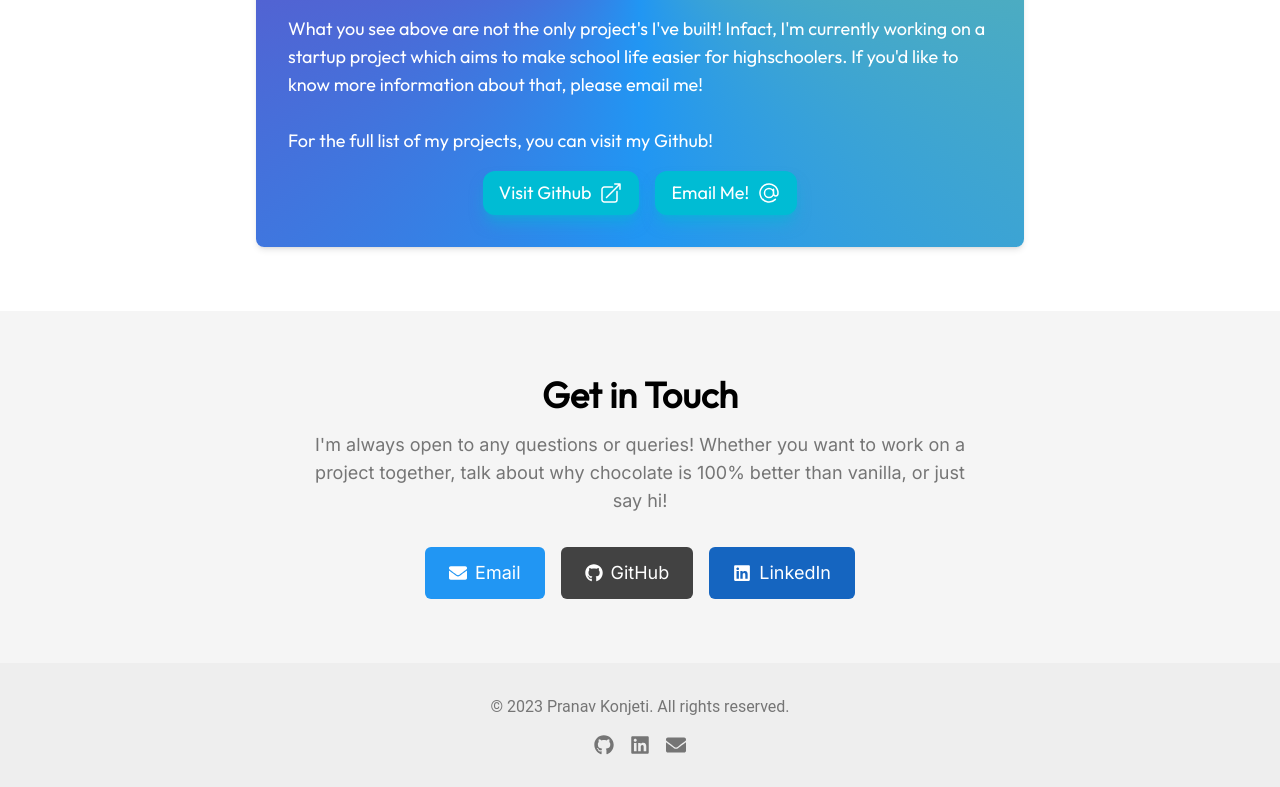
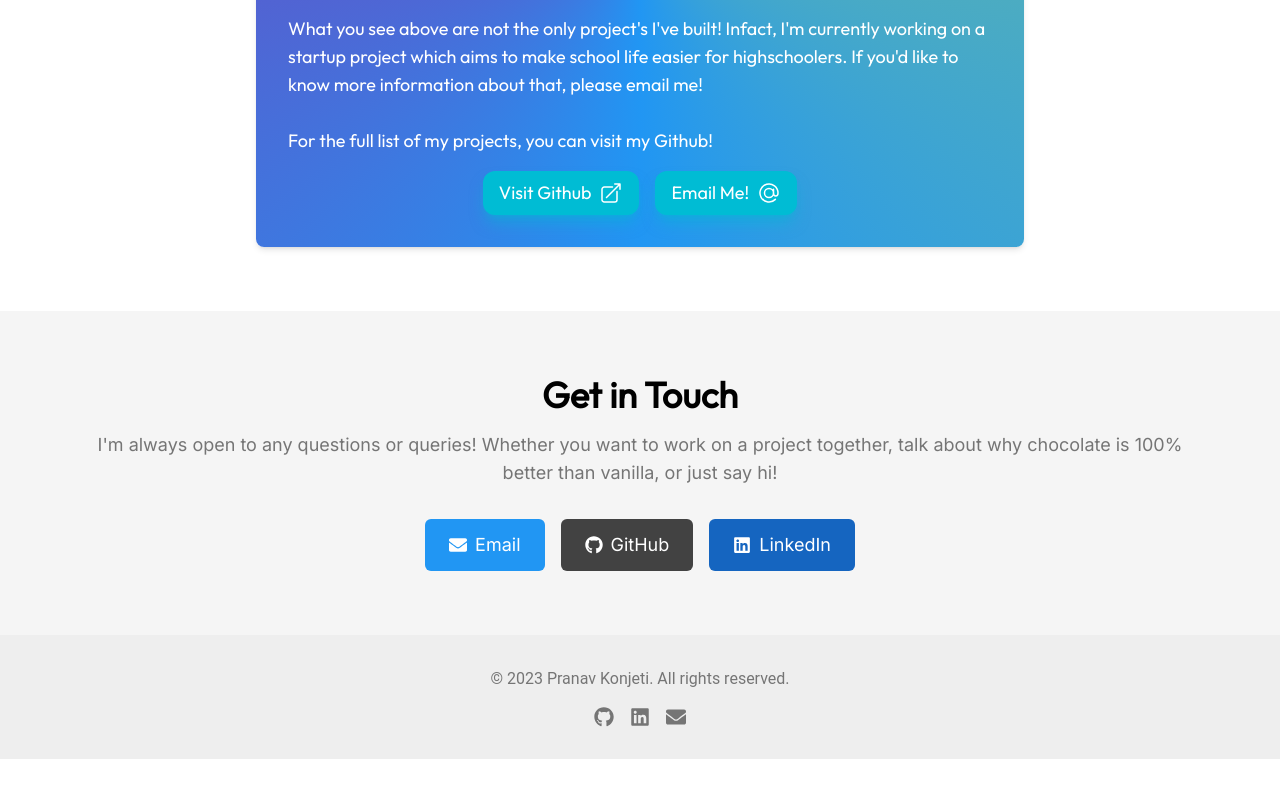
Before and after one commit to PkTheCoda/portfolio, a React (Vite) app: page / in a window 1280 px wide. Shown: the part 7529-8316 px from the top of the page. After the commit the page ends 8288 px from the top, so only its background shows below. Built offline with nearby package versions, Linux system fonts and the light colour scheme.

Commit message:
fixed overflow issue

```diff
--- a/src/Components/ContactSection.jsx
+++ b/src/Components/ContactSection.jsx
@@ -6,7 +6,7 @@ function ContactSection() {
     <section className="bg-gray-100 pt-16 mt-16">
       <div className="container mx-auto text-center">
         <h2 className="text-4xl font-bold mb-4 font-outfit">Get in Touch</h2>
-        <p className="text-lg text-gray-600 mb-8 font-inter px-60">
+        <p className="text-lg text-gray-600 mb-8 font-inter px-20lg:px-60">
           I'm always open to any questions or queries! Whether you want to work on a project together, talk about
           why chocolate is 100% better than vanilla, or just say hi!
         </p>
```
